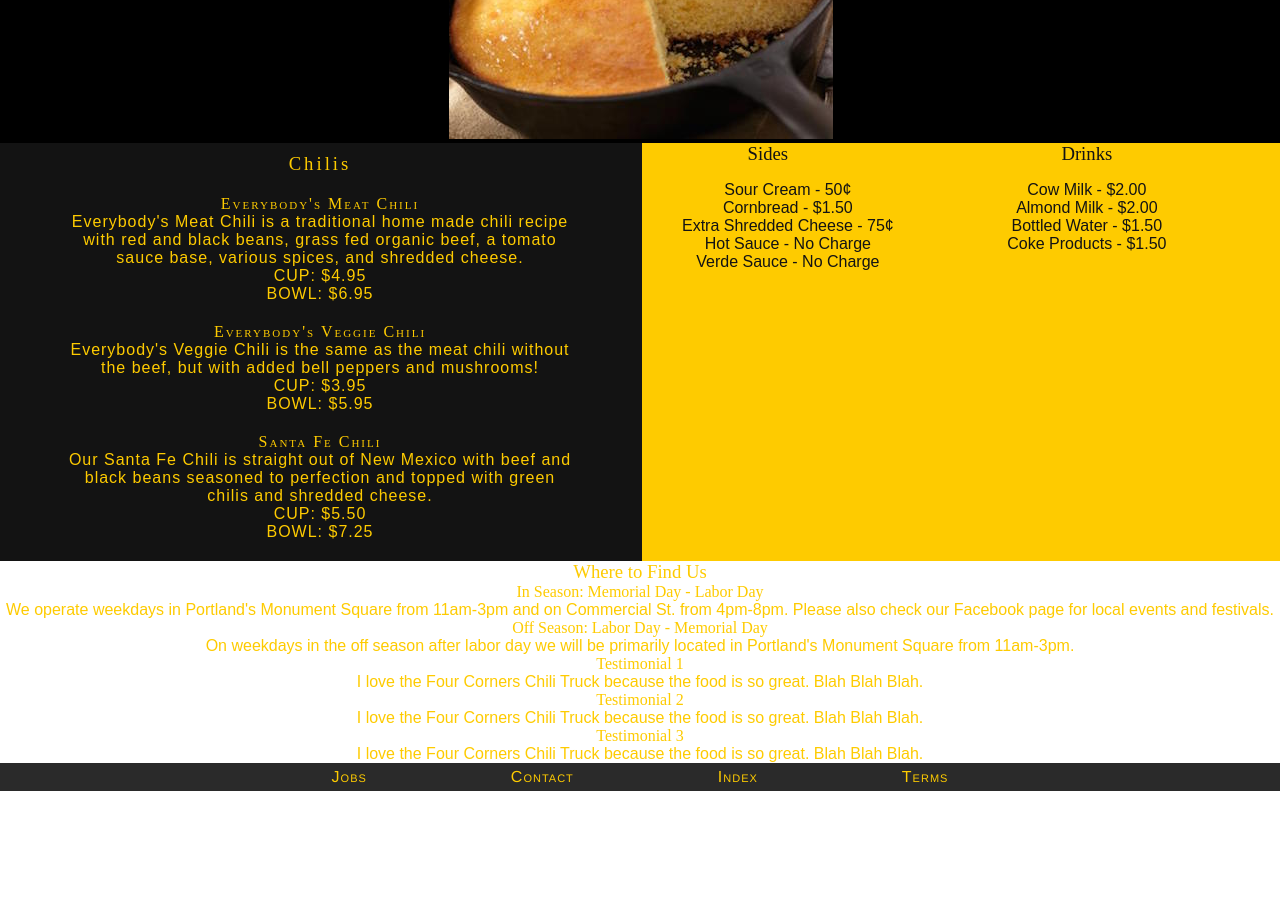
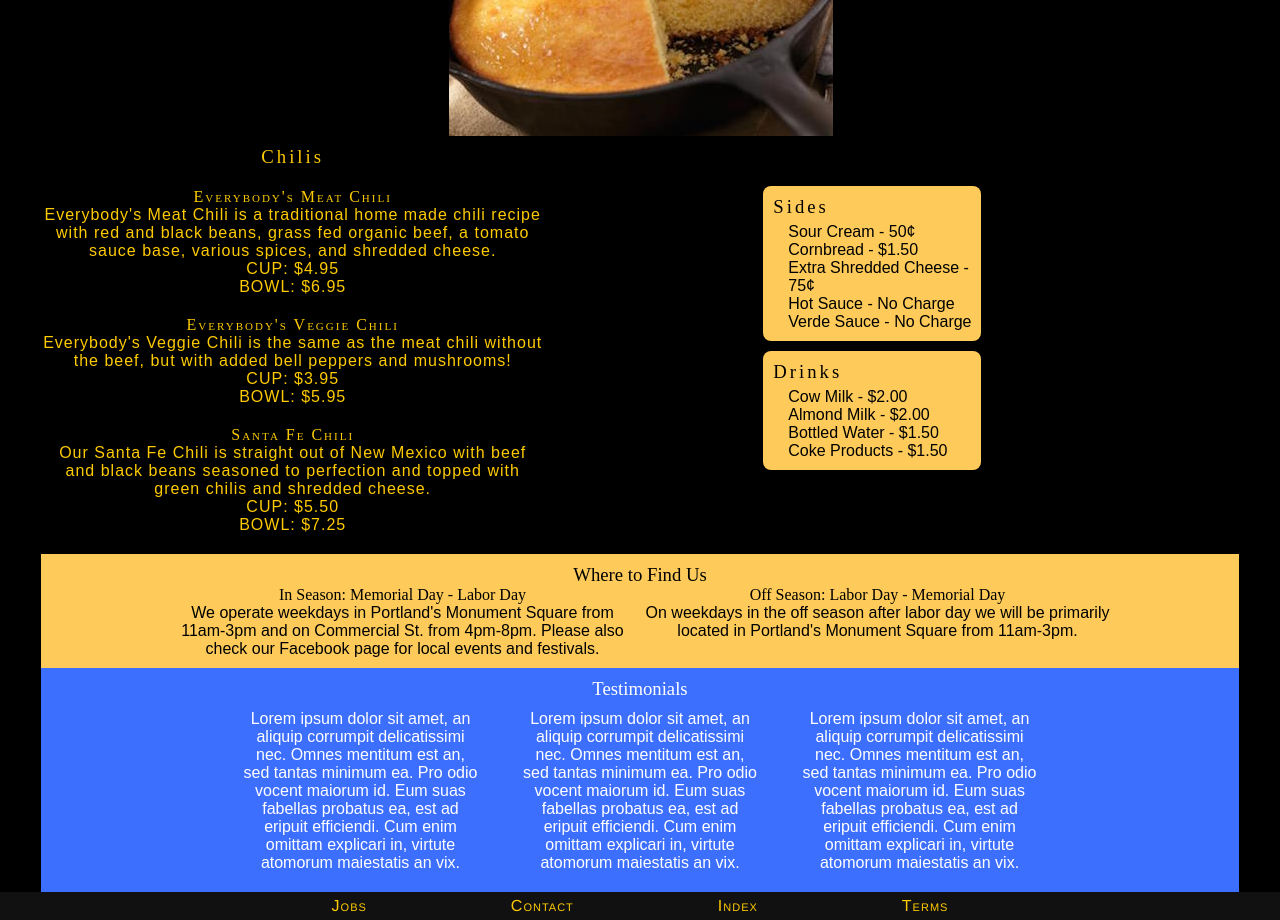
Before and after one commit to WilsonBrett/WilsonBrett.github.io, a plain HTML site: page unit_3/index.html in a window 1280 px wide. Shown: the part 1280-2200 px from the top of the page. Before the commit the page ends 2071 px from the top, so only its background shows below. Drawn offline with Linux system fonts and the light colour scheme; a web font is replaced by a local one.

Commit message:
update_10_7

```diff
--- a/unit_3/css/style.css
+++ b/unit_3/css/style.css
@@ -3,14 +3,20 @@ body {
 	margin: 0px;
 	padding: 0px;
 	color: rgb(254,203,0);
-
+	background-color: black;
 }
 #hero {
 	height: 900px;
-	width: 100%;
+	width: 92%;
+	margin: 0px auto;
 	background-image: url('../images/main.jpg');
 	background-size: cover;
 	background-repeat: no-repeat;
+
+}
+#hero div {
+	font-family: 'Muli', sans-serif;
+	font-size: 24px;
 
 }
 h1 {
@@ -74,36 +80,28 @@ nav a:hover {
 }
 #images {
 	background-color: black;
-	padding-top: 5px;
+	padding-top: 2px;
+	display: inline-block;
 
 }
-#images section{
-	display: inline-block;
+#images img {
 	margin-right: -2px; /*needed to take care of inline-block phantom 4px right margin on container elements.*/
 }
-ul {
-	list-style-type: none;
 
-}
-li {
-	font-family: 'Muli', sans-serif;
-
-}
 #menu {
-	background-color: rgb(254, 203, 0);
-	color: rgb(19,19,19);
 	overflow: hidden;
+	margin-top: -4px;
 }
 #meals {
-	width: 50%;
-	float: left;
-	background-color: rgb(19,19,19);
+	width: 49%;
 	color: rgb(254,203,0);
+	display: inline-block;
+	margin-left: -320px;
+	margin-right: 150px;
+	padding-top: 10px;
 	padding-right: 2px;
-
 }
-#meals h3 {
-	margin: 10px 0px;
+#menu h3 {
 	letter-spacing: 3px;
 
 }
@@ -119,8 +117,54 @@ li {
 	letter-spacing: 1px;
 
 }
-#sides {
-	float: left;
+#extras {
+	width: 17%;
+	color: black;
+ 	display: inline-block;
+	vertical-align: top;
+	padding: 50px 0px 0px 1px;
+
+}
+#extras div {
+	vertical-align: top;
+	width: 100%;
+	text-align: left;
+	background-color: rgb(254,203,90);
+	border-radius: 8px;
+}
+#extras h3 {
+	padding: 10px 0px 0px 10px;
+}
+#extras ul {
+	list-style-type: none;
+	margin: 0px 0px 10px 0px;
+	padding: 5px 0px 10px 25px;
+	font-family: 'Muli', sans-serif;
+}
+#hours {
+	padding: 10px;
+	background-color: rgb(254, 203, 90);
+	color: black;
+	width: 92%;
+	margin: 0 auto;
+}
+#hours div {
+	width: 40%;
+	display: inline-block;
+	vertical-align: top;
+}
+#testimonials {
+	padding: 10px;
+	color: white;
+	background-color: rgb(61,111,255);
+	width: 92%;
+	margin: 0 auto;
+}
+#testimonials p {
+	display: inline-block;
+	margin-top: 10px;
+	margin: 10px 20px;
+	width: 20%;
 }
 footer {
 	width: 100%;
--- a/unit_3/index.html
+++ b/unit_3/index.html
@@ -24,29 +24,17 @@
 			</div>
 			<img src="images/fourCorners.png" id="logoRight" alt="Four state corners bullseye image">
 			<nav>
-				<a href="#">Menu</a>
-				<a href="#">Hours</a>
-				<a href="#">About</a>
-				<a href="#">Testimonials</a>
+				<a href="#menu">Menu</a>
+				<a href="#images">Images</a>
+				<a href="#hours">Hours</a>
+				<a href="#testimonials">Testimonials</a>
 			</nav>
 		</header>
 		<section id="images">
-			<section>
-<!-- 				<h3>Great Service</h3> -->
 				<img src="images/girl.jpg" alt="Girl smiling at food truck window">
-			</section>
-			<section>
-<!-- 				<h3>Fresh Ingredients</h3> -->
 				<img src="images/red_gr_chili.jpg" alt="Fresh red and green chilis image">
-			</section>
-			<section>
-<!-- 				<h3>Veggie Options</h3> -->
 				<img src="images/chiliPic.jpg" alt="Cup of chili image">
-			</section>
-			<section>
-<!-- 				<h3>Mammas Cornbread</h3> -->
 				<img src="images/cornBread.jpg" alt="Corn Bread in pan image">
-			</section>
 		</section>
 		<section id="menu">
 			<section id="meals">
@@ -70,17 +58,18 @@
 					<p>BOWL: $7.25</p>
 				</div>
 			</section>
-			<section id="sides">
+			<section id="extras">
+				<div id="sides">
 					<h3>Sides</h3>
 					<ul>
-					<li>Sour Cream - 50¢</li>
+						<li>Sour Cream - 50&cent</li>
 						<li>Cornbread - $1.50</li>
-					<li>Extra Shredded Cheese - 75¢</li>
+						<li>Extra Shredded Cheese - 75&cent</li>
 						<li>Hot Sauce - No Charge</li>
 						<li>Verde Sauce - No Charge</li>
 					</ul>
-			</section>
-			<section id="drinks">
+				</div>
+				<div id="drinks">
 					<h3>Drinks</h3>
 					<ul>
 						<li>Cow Milk - $2.00</li>
@@ -88,6 +77,7 @@
 						<li>Bottled Water - $1.50</li>
 						<li>Coke Products - $1.50</li>
 					</ul>
+				</div>
 			</section>
 		</section>
 		<section id="hours">
@@ -103,18 +93,10 @@
 			</div>
 		</section>
 		<section id="testimonials">
-			<div>
-				<h4>Testimonial 1</h4>
-				<p>I love the Four Corners Chili Truck because the food is so great.  Blah Blah Blah.</p>
-			</div>
-			<div>
-				<h4>Testimonial 2</h4>
-				<p>I love the Four Corners Chili Truck because the food is so great.  Blah Blah Blah.</p>
-			</div>
-			<div>
-				<h4>Testimonial 3</h4>
-				<p>I love the Four Corners Chili Truck because the food is so great.  Blah Blah Blah.</p>
-			</div>
+				<h3>Testimonials</h3>
+				<p>Lorem ipsum dolor sit amet, an aliquip corrumpit delicatissimi nec. Omnes mentitum est an, sed tantas minimum ea. Pro odio vocent maiorum id. Eum suas fabellas probatus ea, est ad eripuit efficiendi. Cum enim omittam explicari in, virtute atomorum maiestatis an vix.</p>
+				<p>Lorem ipsum dolor sit amet, an aliquip corrumpit delicatissimi nec. Omnes mentitum est an, sed tantas minimum ea. Pro odio vocent maiorum id. Eum suas fabellas probatus ea, est ad eripuit efficiendi. Cum enim omittam explicari in, virtute atomorum maiestatis an vix.</p>
+				<p>Lorem ipsum dolor sit amet, an aliquip corrumpit delicatissimi nec. Omnes mentitum est an, sed tantas minimum ea. Pro odio vocent maiorum id. Eum suas fabellas probatus ea, est ad eripuit efficiendi. Cum enim omittam explicari in, virtute atomorum maiestatis an vix.</p>
 		</section>
 		<footer>
 			<nav>
```
Lines whose indentation alone changed are shown as unchanged.
